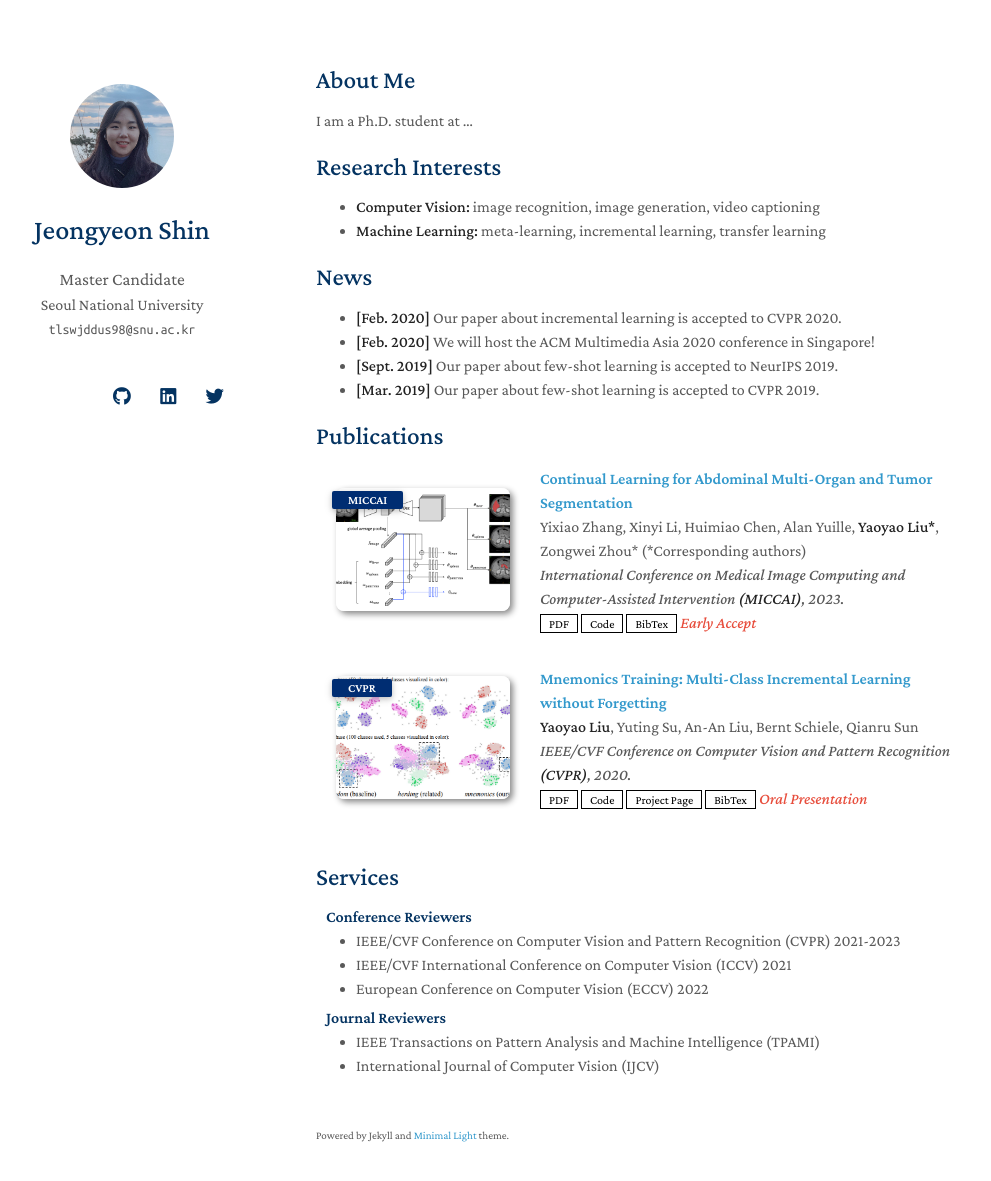
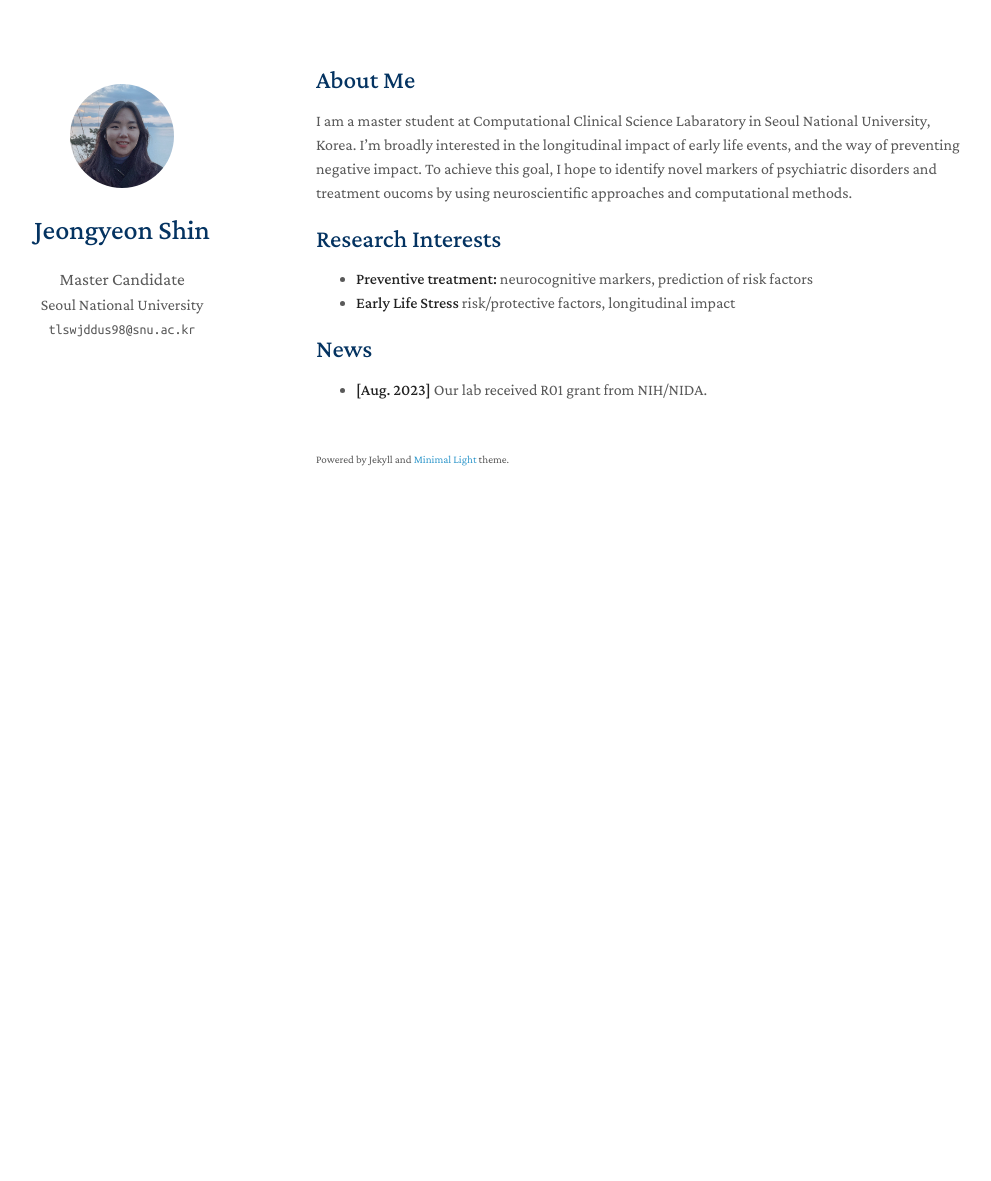
Before and after one commit to Jeongyeonni/Jeongyeonni.github.io, a Jekyll site: the page built from index.md, in a window 1280 px wide and 1216 px high. Shown: the top 1181 px of the window, without its empty margins (154-1145 px from the left). Built offline with Jekyll 4.4.1, drawn with Linux system fonts in a browser that asks for light colours; nearby versions of some CDN libraries; a style sheet for code colours, icons or effects is not loaded; our own code applies the rules of GitHub Pages for plain Markdown files.

Commit message:
update 231110

```diff
--- a/_config.yml
+++ b/_config.yml
@@ -12,11 +12,11 @@ canonical: https://minimal-light-theme.yliu.me/
 
 # Links
 # If you don't need one of them, you may delete the corresponding line.
-google_scholar: https://scholar.google.com/
+# google_scholar: https://scholar.google.com/
 cv_link: assets/files/curriculum_vitae.pdf
-github_link: https://github.com/jeongyeonni
-linkedin: https://www.linkedin.com/
-twitter: https://twitter.com/
+# github_link: https://github.com/jeongyeonni
+# linkedin: https://www.linkedin.com/
+# twitter: https://twitter.com/
 
 # Images (e.g., your profile picture and your website's favicon)
 # "favicon" and "favicon_dark" are used for the light and dark modes, respectively.
--- a/_includes/publications.md
+++ b/_includes/publications.md
@@ -1,4 +1,4 @@
-<h2 id="publications" style="margin: 2px 0px -15px;">Publications</h2>
+<!-- <h2 id="publications" style="margin: 2px 0px -15px;">Publications</h2>
 
 <div class="publications">
 <ol class="bibliography">
@@ -50,3 +50,4 @@
 
 </ol>
 </div>
+ -->
--- a/_includes/services.md
+++ b/_includes/services.md
@@ -1,6 +1,6 @@
-## Services
+<!-- ## Services -->
 
-<h4 style="margin:0 10px 0;">Conference Reviewers</h4>
+<!-- <h4 style="margin:0 10px 0;">Conference Reviewers</h4>
 
 <ul style="margin:0 0 5px;">
   <li><a href="http://cvpr2023.thecvf.com/"><autocolor>IEEE/CVF Conference on Computer Vision and Pattern Recognition (CVPR) 2021-2023</autocolor></a></li>
@@ -13,4 +13,4 @@
 <ul style="margin:0 0 20px;">
   <li><a href="https://www.computer.org/csdl/journal/tp"><autocolor>IEEE Transactions on Pattern Analysis and Machine Intelligence (TPAMI)</autocolor></a></li>
   <li><a href="https://www.springer.com/journal/11263"><autocolor>International Journal of Computer Vision (IJCV)</autocolor></a></li>
-</ul>
+</ul> -->
--- a/index.md
+++ b/index.md
@@ -4,19 +4,17 @@ layout: homepage
 
 ## About Me
 
-I am a Ph.D. student at ...
+I am a master student at Computational Clinical Science Labaratory in Seoul National University, Korea. I'm broadly interested in the longitudinal impact of early life events, and the way of preventing negative impact. To achieve this goal, I hope to identify novel markers of psychiatric disorders and treatment oucoms by using neuroscientific approaches and computational methods.
+
 
 ## Research Interests
 
-- **Computer Vision:** image recognition, image generation, video captioning
-- **Machine Learning:** meta-learning, incremental learning, transfer learning
+- **Preventive treatment:** neurocognitive markers, prediction of risk factors
+- **Early Life Stress** risk/protective factors, longitudinal impact
 
 ## News
 
-- **[Feb. 2020]** Our paper about incremental learning is accepted to CVPR 2020.
-- **[Feb. 2020]** We will host the ACM Multimedia Asia 2020 conference in Singapore!
-- **[Sept. 2019]** Our paper about few-shot learning is accepted to NeurIPS 2019.
-- **[Mar. 2019]** Our paper about few-shot learning is accepted to CVPR 2019.
+- **[Aug. 2023]** Our lab received R01 grant from NIH/NIDA.
 
 {% include_relative _includes/publications.md %}
 
```
Also changed, not shown: _data/publications.yml (+19 -19 lines).
